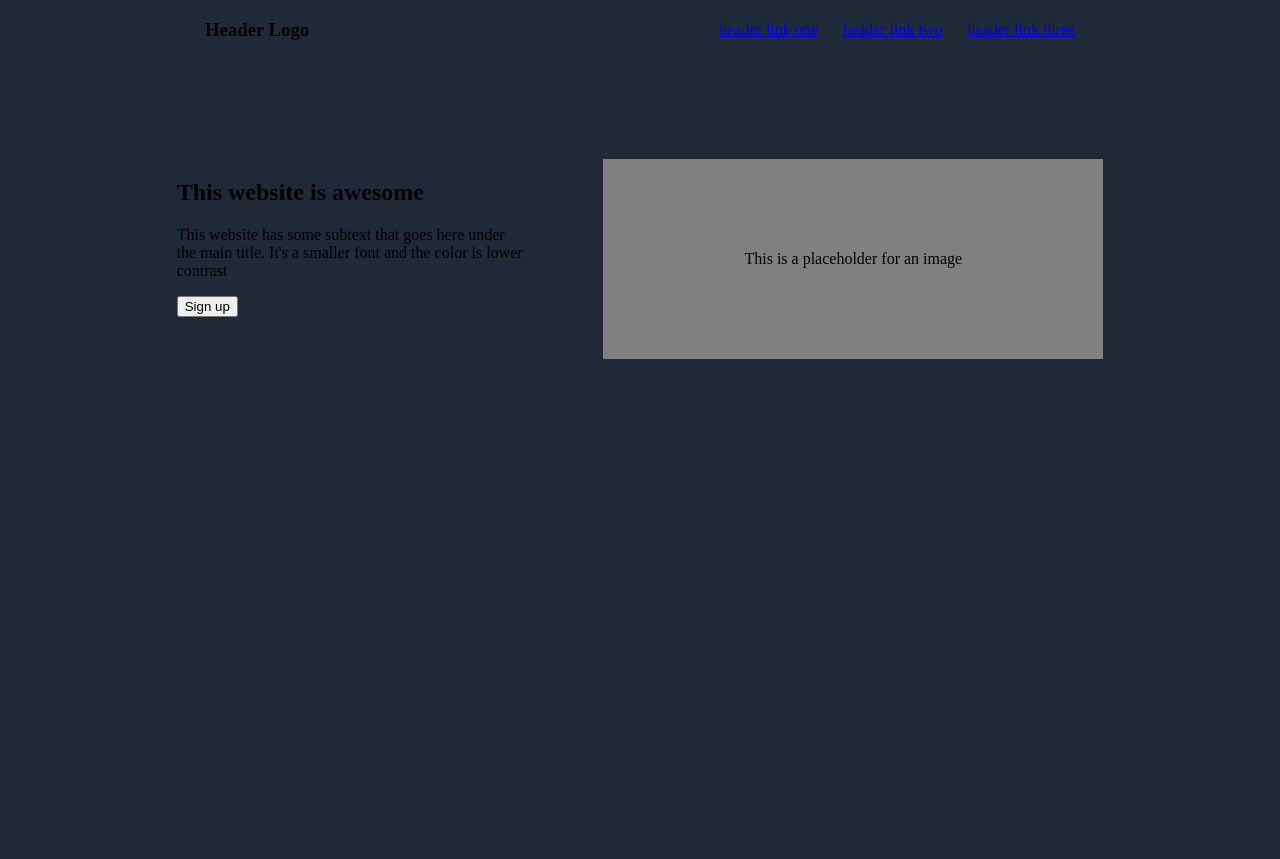
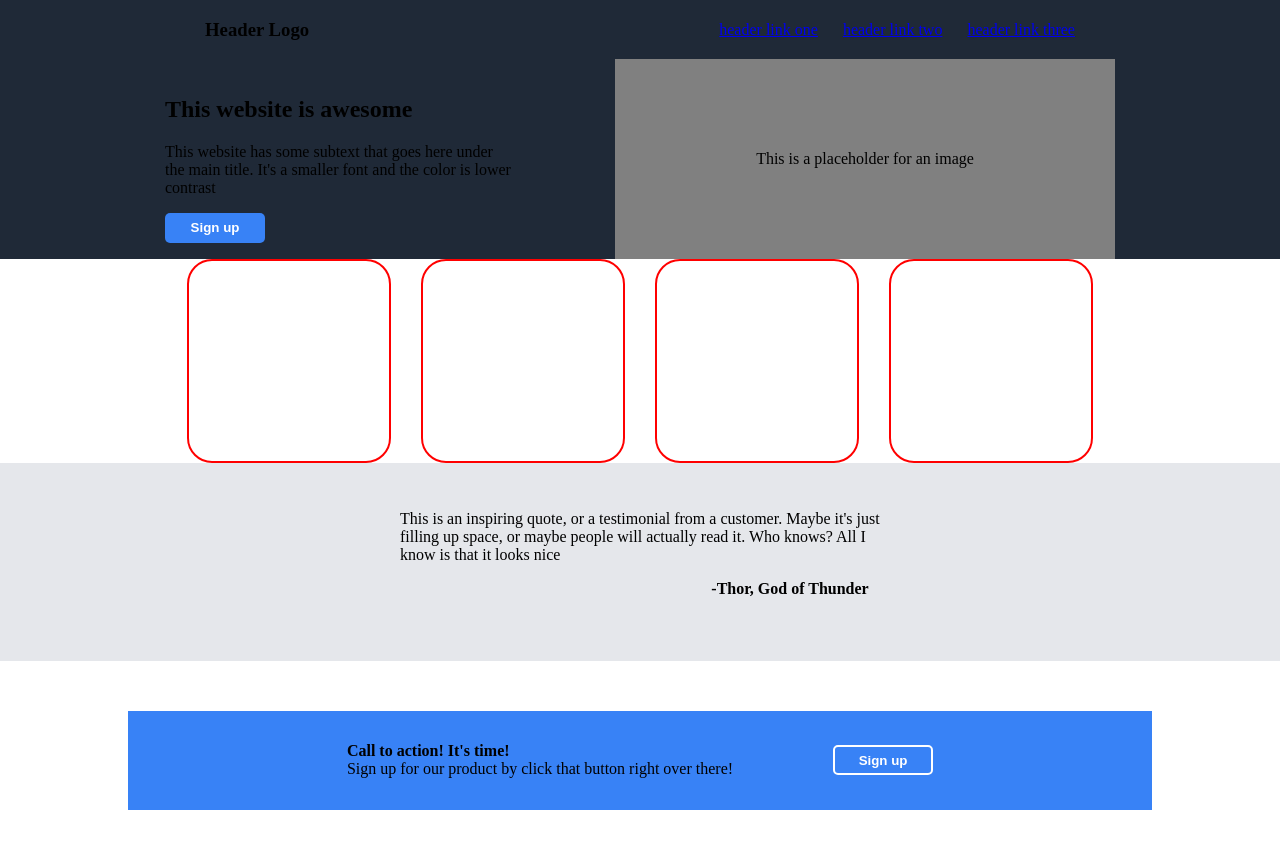
Before and after one commit to vasili2142/landing-page, a plain HTML site: page index.html in a window 1280 px wide. Before the commit the page ends 800 px from the top, so only its background shows below. Drawn offline with Linux system fonts and the light colour scheme.

Commit message:
Add html sections and styling

```diff
--- a/index.html
+++ b/index.html
@@ -8,6 +8,7 @@
   <link rel="stylesheet" href="style.css">
 </head>
 <body>
+  <!-- Header -->
   <header>
       <h3>Header Logo</h3>
       <nav>
@@ -16,19 +17,49 @@
         <a href="#">header link three</a>
       </nav>
   </header>
-
+  <main>
+    <!-- Top Section -->
     <section class="sectionTop">
-    <div class="sec-top-left">
+      <div class="top-left-sec">
         <h1>This website is awesome</h1>
         <p>
           This website has some subtext that goes here under the main title.
           It's a smaller font and the color is lower contrast
         </p>
-      <input type="button" value="Sign up">
+        <button value="Sign up"><strong>Sign up</strong></button>
       </div>
-    <div class="sec-top-right">
+      <div class="top-right-sec">
         <p>This is a placeholder for an image</p>
       </div>
     </section>
+    <!-- Middle-Top Section -->
+    <section class="middle-top-sec">
+      <div class="mt-boxes box1"></div>
+      <div class="mt-boxes box2"></div>
+      <div class="mt-boxes box3"></div>
+      <div class="mt-boxes box4"></div>
+    </section>
+    <!-- Middle-Bottom Section -->
+    <section class="middle-bottom-sec">
+      <blockquote>
+        This is an inspiring quote, or a testimonial from a
+        customer. Maybe it's just filling up space, or maybe people
+        will actually read it. Who knows? All I know is that
+        it looks nice
+      </blockquote>
+      <p><strong>-Thor, God of Thunder</strong></p>
+    </section>
+    <!-- Section above footer -->
+    <section class="abvFooter-sec">
+      <div class="cta">
+        <p>
+          <strong>Call to action! It's time!</strong><br>
+          Sign up for our product by click that button right over there!
+        </p>
+        <button value="Sign up"><strong>Sign up</strong></button>
+      </div>
+
+    </section>
+  </main>
 </body>
 </html>
--- a/style.css
+++ b/style.css
@@ -3,28 +3,49 @@ body{
   margin: 0px;
   background-color: #1F2937;
 }
-/* Header Section */
+/* Global CSS */
+/* Button Inputs */
+button{
+  background-color: #3882f6;
+  border: 2px solid white;
+  border-radius: 5px;
+  height: 30px;
+  width: 100px;
+  color: white;
+}
+/* Header*/
 header{
   display: flex;
   align-items: center;
   justify-content:space-around;
 }
-
 nav{
   display: flex;
   gap: 25px;
 }
 
-/* Main Content Top */
+/* Main */
+main{
+  display: flex;
+  flex-direction: column;
+  height: 100vh;
+}
+
+/* Top Section */
 section.sectionTop{
   display: flex;
-  justify-content: space-evenly;
-  padding: 100px;
+  flex: 1;
+  justify-content: center;
+  align-items: center;
+  gap: 100px;
 }
-.sec-top-left{
+.top-left-sec{
   width: 350px;
 }
-.sec-top-right{
+section.sectionTop .top-left-sec button{
+  border: hidden;
+}
+.top-right-sec{
   display: flex;
   width: 500px;
   height: 200px;
@@ -32,3 +53,56 @@ section.sectionTop{
   align-items: center;
   background-color: gray;
 }
+
+/* Middle-top Section */
+.middle-top-sec{
+  display: flex;
+  justify-content: center;
+  align-items: center;
+  flex: 1;
+  background-color: white;
+  gap: 30px;
+}
+.mt-boxes{
+  flex-basis: auto;
+  text-align: center;
+  border: 2px solid red;
+  border-radius: 25px;
+  padding: 100px;
+}
+/* Middle-Bottom Section */
+.middle-bottom-sec{
+  display: flex;
+  flex-direction: column;
+  align-items: center;
+  justify-content: center;
+  flex: 1;
+  background-color: #e5e7eb;
+}
+blockquote{
+  width: 30rem;
+  margin: 0px;
+}
+.middle-bottom-sec p{
+  position: relative;
+  left: 150px;
+}
+
+/* Above Footer Section */
+.abvFooter-sec{
+  display: flex;
+  flex-direction: column;
+  align-items: center;
+  justify-content: center;
+  flex: 1;
+  background-color: white;
+}
+.abvFooter-sec .cta{
+  display: flex;
+  justify-content: center;
+  align-items: center;
+  width: 80%;
+  height: 50%;
+  gap: 100px;
+  background-color: #3882f6;
+}
```
Lines whose indentation alone changed are shown as unchanged.
